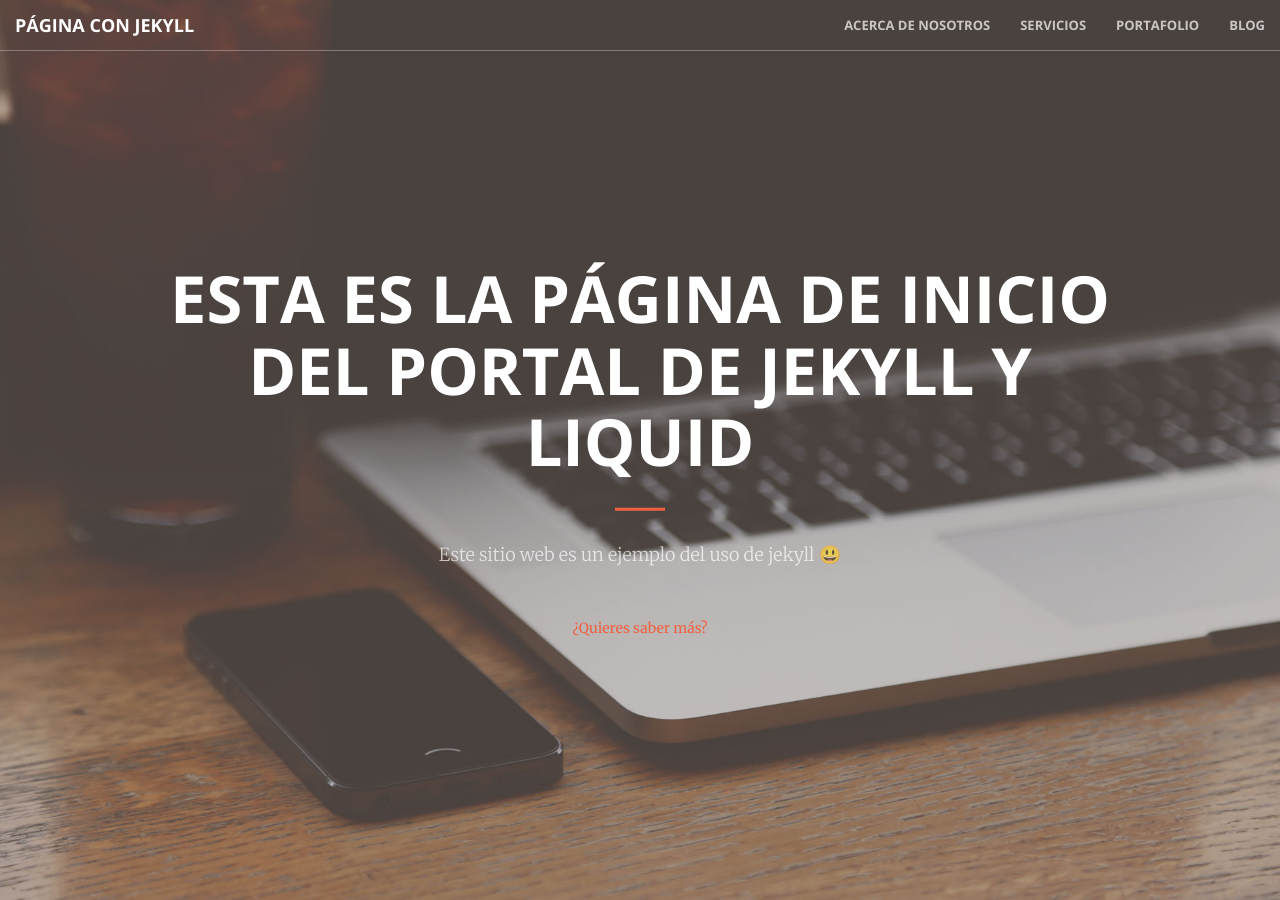
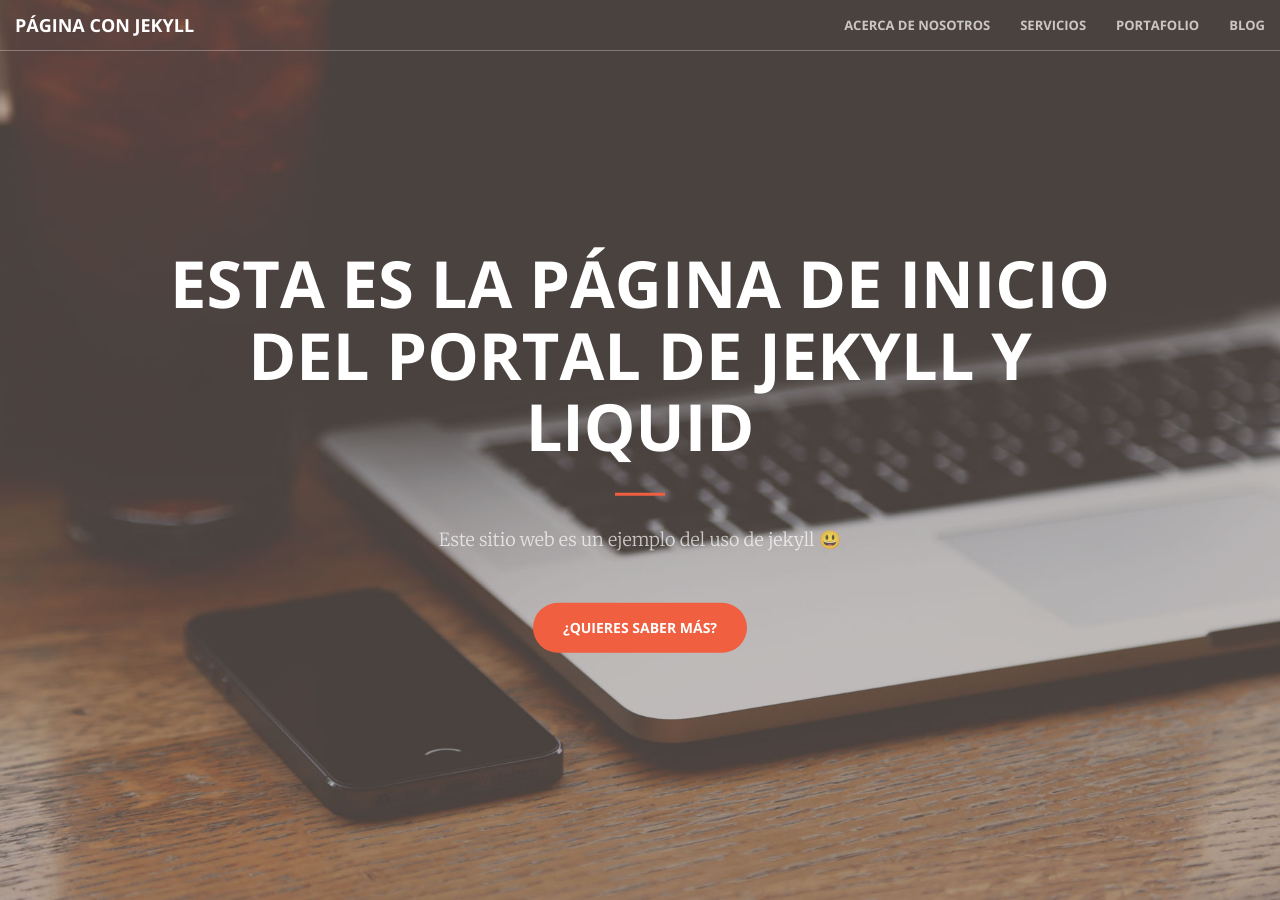
Before and after one commit to Dasapugo4444/jekyll-portal, a Jekyll site: the page built from index.html, in a window 1280 px wide and 900 px high. Built offline with Jekyll 4.4.1, drawn with Linux system fonts in a browser that asks for light colours.

Commit message:
Update: buttons

```diff
--- a/index.html
+++ b/index.html
@@ -13,7 +13,7 @@ title: Inicio
 			<p class="editable">
 				Este sitio web es un ejemplo del uso de jekyll 😃
 			</p>
-			<a class="editable" href="/about.html">¿Quieres saber más?</a>
+			<a class="editable btn btn-primary btn-xl page-scroll" href="/about.html">¿Quieres saber más?</a>
 		</div>
 	</div>
 </header>
@@ -23,7 +23,7 @@ title: Inicio
 			<h2 class="editable">
 				&iquest;Quieres ver lo que te ofrecemos? 😀
 			</h2>
-			<a class="editable" href="/services.html">Mira nuestros servicios</a>
+			<a class="editable btn btn-default btn-xl wow tada" href="/services.html">Mira nuestros servicios</a>
 		</div>
 	</div>
 </aside>
```
